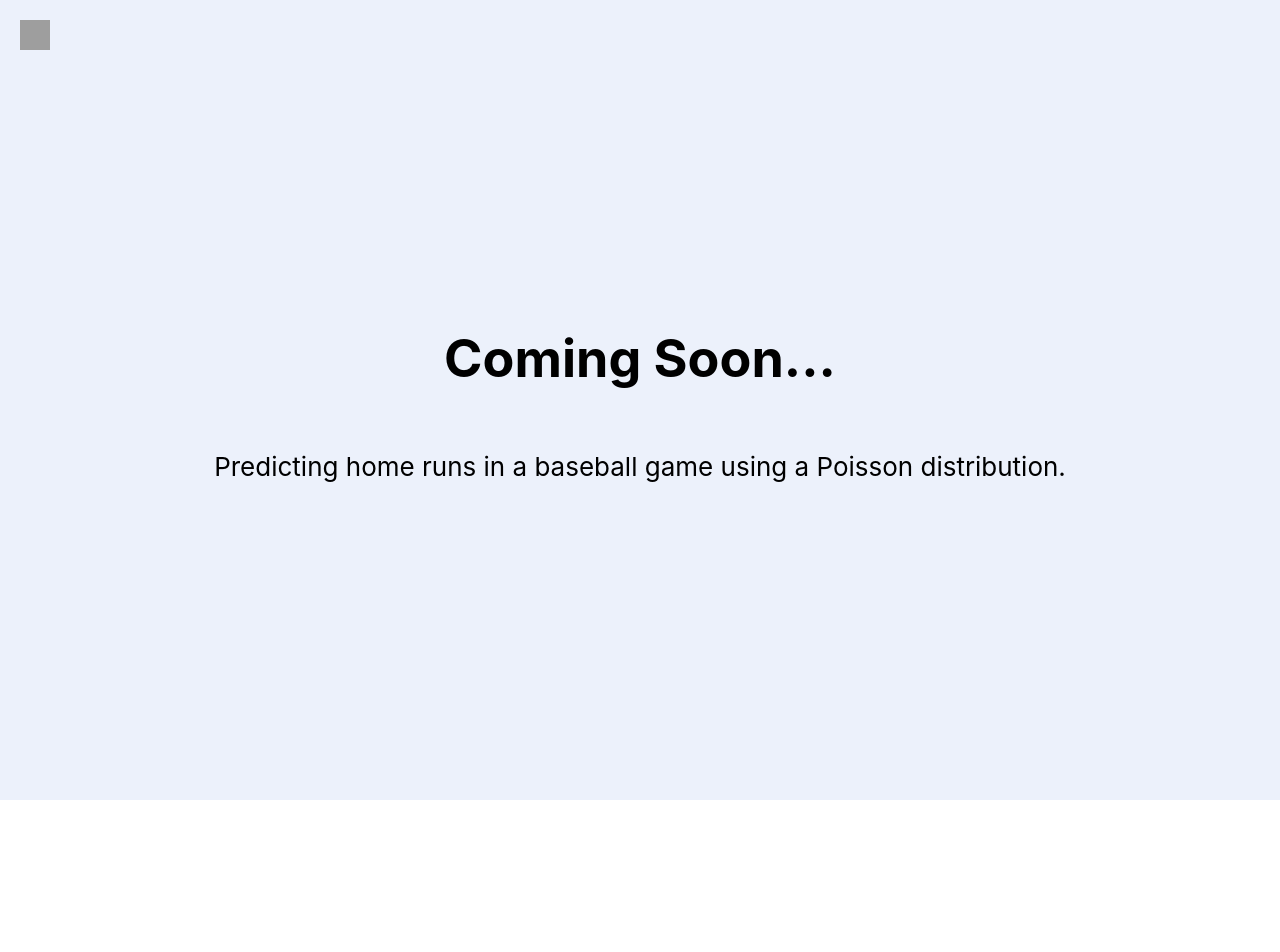
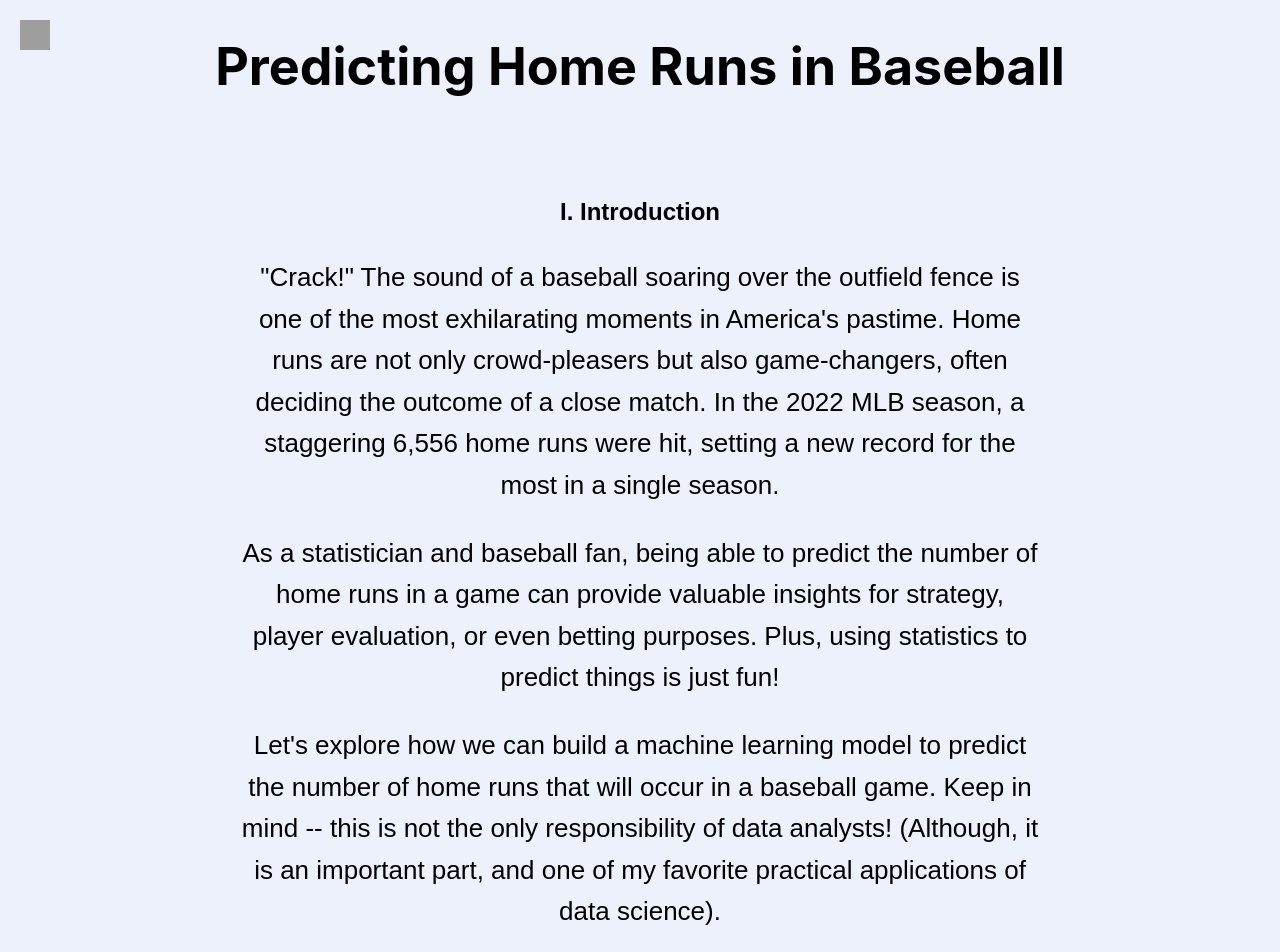
Before and after one commit to HarrisonKeyser/fun, a React (Create React App) app in the folder progress-bar-app/: page /#/baseball in a window 1280 px wide. Shown: the top 952 px of the page. Before the commit the page ends 800 px from the top, so only its background shows below. Built offline with nearby package versions, Linux system fonts and the light colour scheme; grey boxes are pictures that could not be loaded.

Commit message:
writing Baseball blog

```diff
--- a/progress-bar-app/src/Baseball.js
+++ b/progress-bar-app/src/Baseball.js
@@ -1,5 +1,6 @@
 import React from 'react';
 import { Link } from 'react-router-dom';
+import './blog-post.css';
 
 function Baseball() {
   // URL to your SVG image hosted on AWS S3
@@ -12,9 +13,28 @@ function Baseball() {
         <Link to="/" style={{ position: 'absolute', top: '20px', left: '20px' }}>
           <img src={backArrowUrl} alt="Go back to homepage" style={{ width: '30px', height: '30px', cursor: 'pointer' }} />
         </Link>
-        <h1>Coming Soon...</h1>
-        {/* Baseball Statistics with Poisson Distribution */}
-        <p>Predicting home runs in a baseball game using a Poisson distribution.</p>
+        <h1>Predicting Home Runs in Baseball</h1>
+        {/* Blog post content */}
+        <div className="blog-post">
+          <h2>I. Introduction</h2>
+          <p>
+            "Crack!" The sound of a baseball soaring over the outfield fence is one of the most exhilarating moments in America's pastime. Home runs are not only crowd-pleasers but also game-changers, often deciding the outcome of a close match. In the 2022 MLB season, a staggering 6,556 home runs were hit, setting a new record for the most in a single season.
+          </p>
+
+          <p>
+            As a statistician and baseball fan, being able to predict the number of home runs in a game can provide valuable insights for strategy, player evaluation, or even betting purposes. Plus, using statistics to predict things is just fun!
+          </p>
+
+          <p>
+            Let's explore how we can build a machine learning model to predict the number of home runs that will occur in a baseball game. Keep in mind -- this is not the only responsibility of data analysts! (Although, it is an important part, and one of my favorite practical applications of data science).
+          </p>
+
+          <p>
+            We will explore how we can improve our model by using a <strong>Poisson distribution</strong>, the most well-suited model type for predicting baseball home runs. We'll dive into the theory behind Poisson distributions, compare them to the more familiar <strong>normal distribution</strong>, and walk through the process of building a predictive model for home runs using Python and popular data science libraries. Additionally, we'll address important concepts like <strong>overfitting</strong>, <strong>feature selection</strong>, and <strong>model validation</strong> to ensure our predictions are reliable and robust.
+          </p>
+
+          <h2>II. </h2>
+        </div>
       </header>
     </div>
   );
--- /dev/null
+++ b/progress-bar-app/src/blog-post.css
@@ -0,0 +1,24 @@
+/* blog-post.css */
+.blog-post {
+    max-width: 800px;
+    margin: 0 auto;
+    padding: 20px;
+    font-family: Arial, sans-serif;
+    line-height: 1.6;
+  }
+
+  .blog-post h2 {
+    font-size: 24px;
+    margin-top: 40px;
+    margin-bottom: 20px;
+  }
+
+  .blog-post p {
+    margin-bottom: 20px;
+  }
+
+  .blog-post code {
+    background-color: #f0f0f0;
+    padding: 2px 4px;
+    font-family: 'Courier New', monospace;
+  }
```
